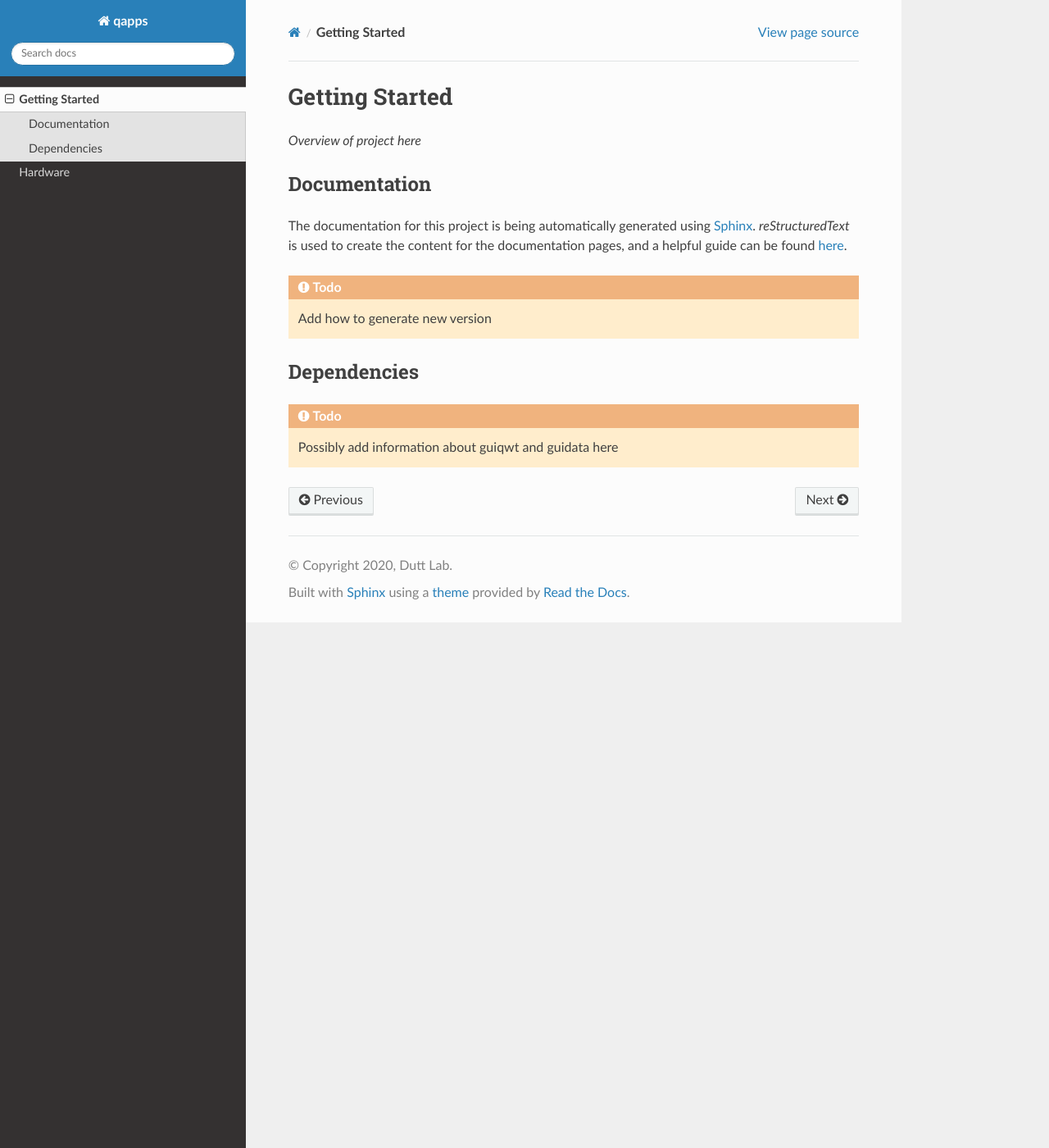
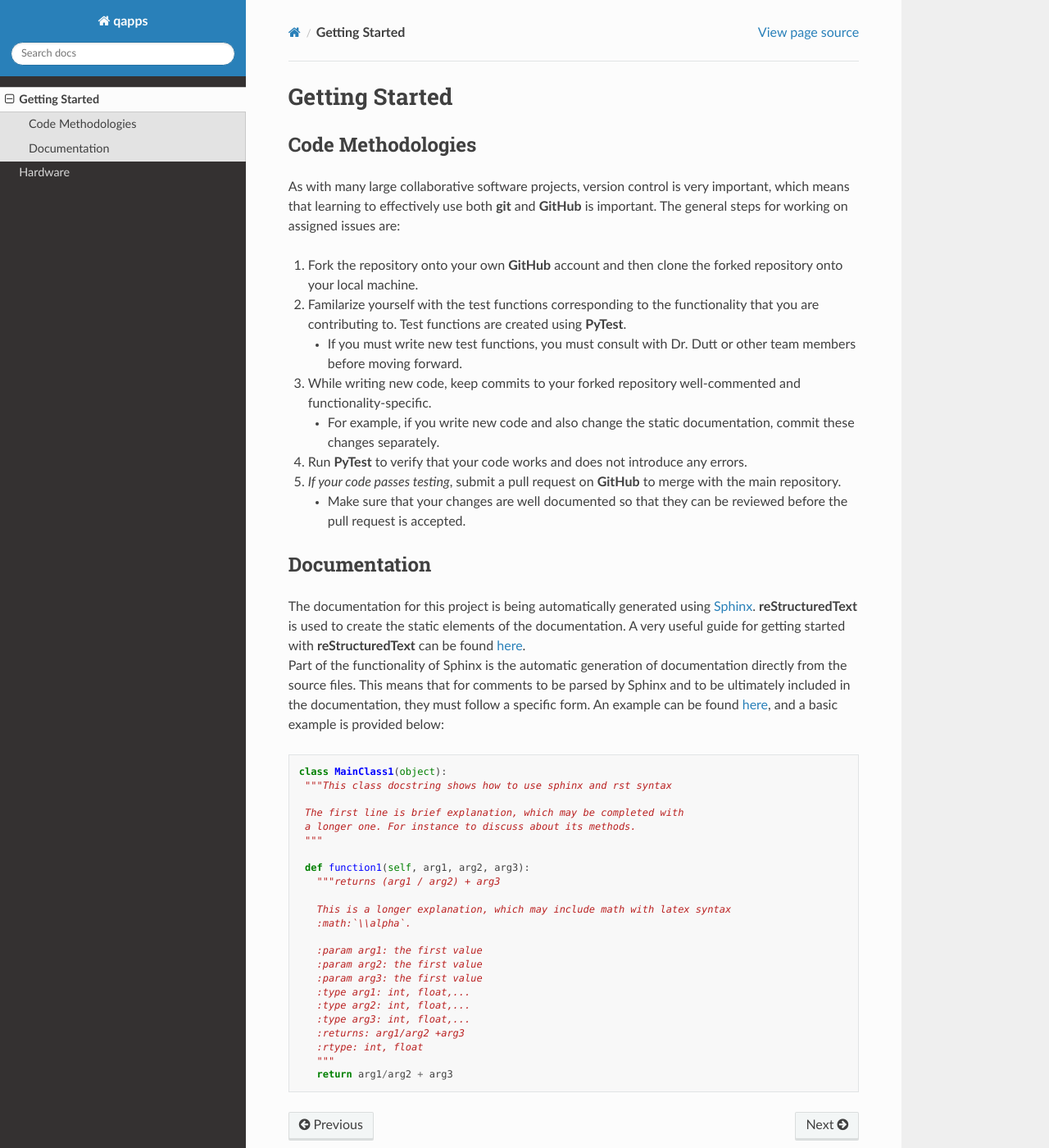
Before and after one commit to pitt-diamond-qtech/qapp-refactoring, a Sphinx documentation site: the page built from docs/getting_started.rst, in a window 1280 px wide and 1400 px high. Shown: the whole window at 82% size. Built offline with Sphinx 7.4.7 and the Read the Docs theme 2.0.0, drawn with Linux system fonts in a browser that asks for light colours.

Commit message:
Added methodologies section and docs section to docs

```diff
--- a/docs/getting_started.rst
+++ b/docs/getting_started.rst
@@ -1,19 +1,60 @@
 **Getting Started**
 ===================
 
-*Overview of project here*
+Code Methodologies
+******************
+| As with many large collaborative software projects, version control is very important, which means
+  that learning to effectively use both **git** and **GitHub** is important.
+  The general steps for working on assigned issues are:
+#. Fork the repository onto your own **GitHub** account and then clone the forked repository onto your local machine.
+#. Familarize yourself with the test functions corresponding to the functionality that you are contributing to.
+   Test functions are created using **PyTest**.
+
+   * If you must write new test functions, you must consult with Dr. Dutt or other team members before moving forward.
+
+#. While writing new code, keep commits to your forked repository well-commented and functionality-specific.
+
+   * For example, if you write new code and also change the static documentation, commit these changes separately.
+#. Run **PyTest** to verify that your code works and does not introduce any errors.
+#. *If your code passes testing*, submit a pull request on **GitHub** to merge with the main repository.
+
+   * Make sure that your changes are well documented so that they can be reviewed before the pull request is accepted.
 
 Documentation
 *************
 
 | The documentation for this project is being automatically
   generated using `Sphinx <https://www.sphinx-doc.org/en/master/>`_.
-  *reStructuredText* is used to create the content for the documentation
-  pages, and a helpful guide can be found `here <https://thomas-cokelaer.info/tutorials/sphinx/rest_syntax.html>`_.
+  **reStructuredText** is used to create the static elements of the documentation.
+  A very useful guide for getting started with **reStructuredText** can be
+  found `here <https://thomas-cokelaer.info/tutorials/sphinx/rest_syntax.html>`_.
+| Part of the functionality of Sphinx is the automatic generation of documentation
+  directly from the source files. This means that for comments to be parsed by Sphinx
+  and to be ultimately included in the documentation, they must follow a specific form.
+  An example can be found `here <https://thomas-cokelaer.info/tutorials/sphinx/docstring_python.html>`_,
+  and a basic example is provided below:
+.. code-block::
 
-.. todo:: Add how to generate new version
+   class MainClass1(object):
+    """This class docstring shows how to use sphinx and rst syntax
 
-Dependencies
-************
+    The first line is brief explanation, which may be completed with
+    a longer one. For instance to discuss about its methods.
+    """
 
-.. todo:: Possibly add information about guiqwt and guidata here
+    def function1(self, arg1, arg2, arg3):
+      """returns (arg1 / arg2) + arg3
+
+      This is a longer explanation, which may include math with latex syntax
+      :math:`\\alpha`.
+
+      :param arg1: the first value
+      :param arg2: the first value
+      :param arg3: the first value
+      :type arg1: int, float,...
+      :type arg2: int, float,...
+      :type arg3: int, float,...
+      :returns: arg1/arg2 +arg3
+      :rtype: int, float
+      """
+      return arg1/arg2 + arg3
```
